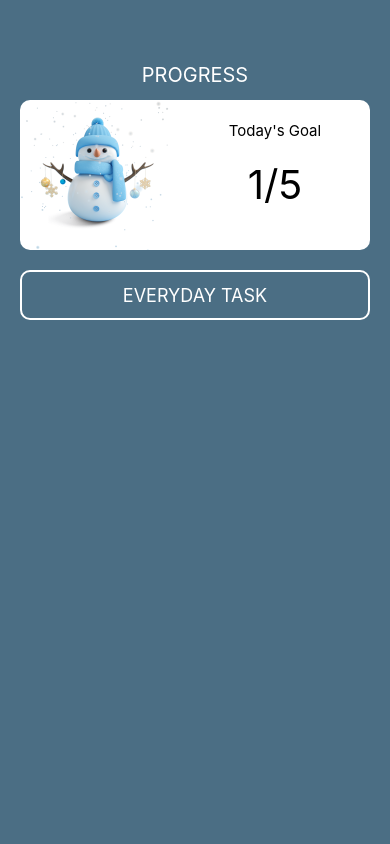
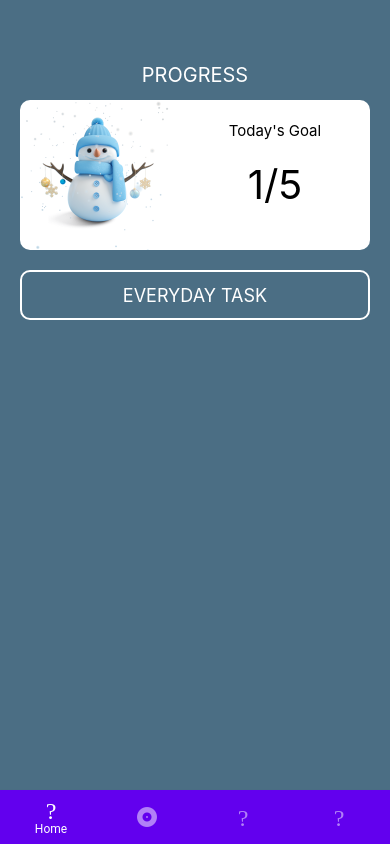
Before and after one commit to yichenfromhyrule/App-CuteToDoList, a React Native app: screen / in a window 390 px wide. Built offline with nearby package versions, Linux system fonts and the light colour scheme.

Commit message:
Add a boyyom bar

```diff
--- a/App.js
+++ b/App.js
@@ -1,12 +1,12 @@
-import { StatusBar } from 'expo-status-bar';
-import React from 'react';
+/* -- Bottom navigation: quick navigation in bottom bar */
+import * as React from 'react';
+import { BottomNavigation } from 'react-native-paper';
 import { StyleSheet, Text, View } from 'react-native';
 import styles from './AppStyle';
 import ProgressHeader from './components/Progress/ProgressHeader/ProgressHeader';
 import EveryDayTasks from './components/Progress/EveryDayTasks/EveryDayTasks';
 
-export default function App() {
-  return (
+const StateRoute = () =>
   <View style={styles.page}>
     <View style={styles.titleTextContainer}>
       <Text style={styles.titleText}>PROGRESS</Text>
@@ -19,8 +19,41 @@ export default function App() {
       <View />
     </View>
 
+  </View>;
 
+const ClientRoute = () => <Text>Jobs</Text>;
 
-    </View>
+const SettingRoute = () => <Text>Recents</Text>;
+
+const LogoutRoute = () => <Text>logout</Text>
+
+export default class BottomNavigatonComponent extends React.Component {
+  state = {
+    index: 0,
+    routes: [
+      { key: 'state', title: 'Home', icon: 'queue-music' },
+      { key: 'client', title: 'Service Log', icon: 'album' },
+      { key: 'setting', title: 'Notifications', icon: 'recent_actors' },
+      { key: 'logout', title: 'My Wallet', icon: 'recent_actors' },
+    ],
+  };
+
+  _handleIndexChange = index => this.setState({ index });
+
+  _renderScene = BottomNavigation.SceneMap({
+    state: StateRoute,
+    client: ClientRoute,
+    setting: SettingRoute,
+    logout: LogoutRoute,
+  });
+
+  render() {
+    return (
+      <BottomNavigation
+        navigationState={this.state}
+        onIndexChange={this._handleIndexChange}
+        renderScene={this._renderScene}
+      />
     );
   }
+}
--- a/package.json
+++ b/package.json
@@ -15,8 +15,12 @@
     "react-dom": "16.13.1",
     "react-native": "https://github.com/expo/react-native/archive/sdk-40.0.1.tar.gz",
     "react-native-elements": "^3.0.1",
+    "react-native-gesture-handler": "^1.9.0",
     "react-native-linear-gradient": "^2.5.6",
-    "react-native-web": "~0.13.12"
+    "react-native-paper": "^4.5.0",
+    "react-native-reanimated": "~1.13.0",
+    "react-native-web": "~0.13.12",
+    "react-navigation-tabs": "^2.10.1"
   },
   "devDependencies": {
     "@babel/core": "~7.9.0"
```
Also changed, not shown: 2 other files (tests, documents, lock files or other folders). Lines whose indentation alone changed are shown as unchanged.
